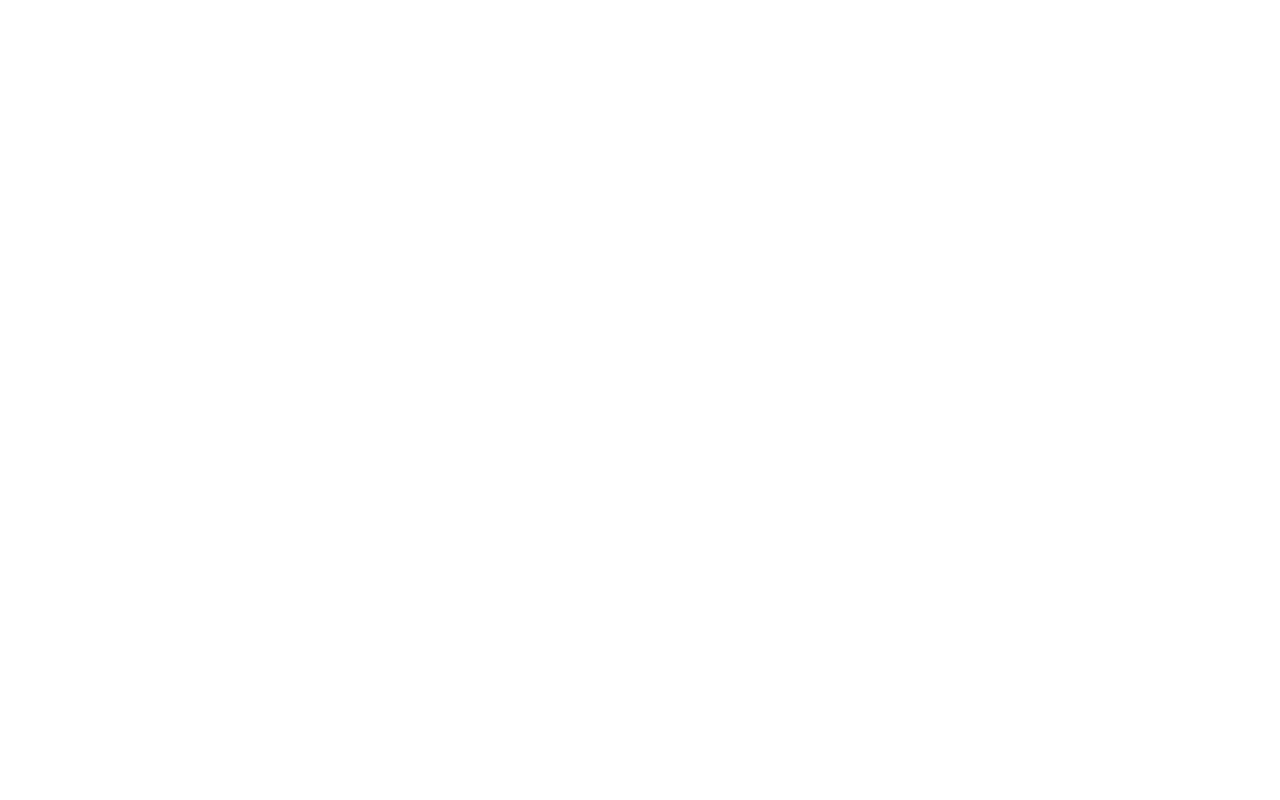
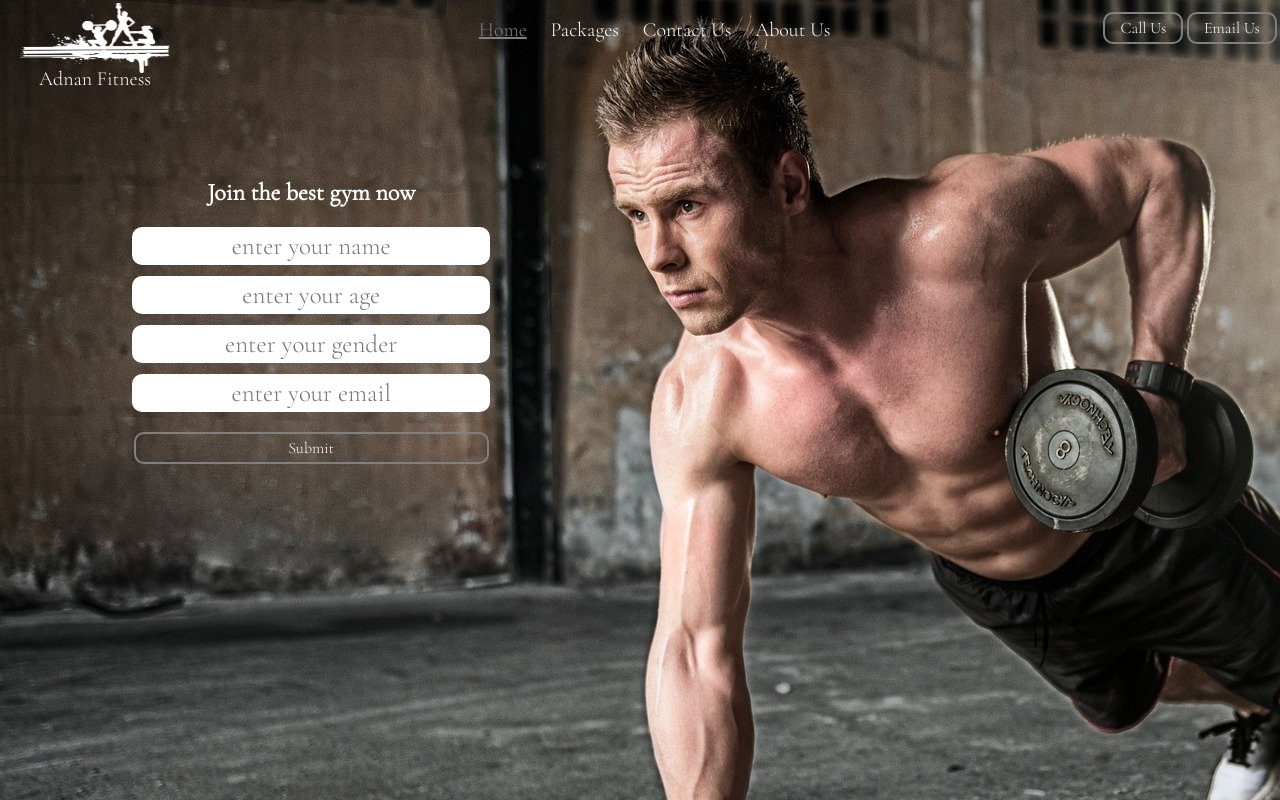
Before and after one commit to adnanali000/Gym-Website-using-html-and-css, a plain HTML site: page index.html in a window 1280 px wide. Drawn offline with nearby package versions, Linux system fonts and the light colour scheme.

Commit message:
gym website for beginners deploy

```diff
--- a/index.html
+++ b/index.html
@@ -4,8 +4,58 @@
     <meta charset="UTF-8">
     <meta name="viewport" content="width=device-width, initial-scale=1.0">
     <title>Adnan Fitness Mania</title>
+    <link rel="preconnect" href="https://fonts.gstatic.com">
+<link href="https://fonts.googleapis.com/css2?family=Cormorant+Garamond:wght@300&display=swap" rel="stylesheet">
+    <link rel="stylesheet" href="style.css">
 </head>
 <body>
+    <header class="header">
+        <!-- logo side -->
+        <div class="left">
+            <img src="images/logo.png" alt="">
+            <div>Adnan Fitness</div>
+
+        </div>
+
+        <!-- navbar side -->
+        <div class="center">
+            <ul class="navbar">
+                <li><a href="#" class="active">Home</a></li>
+                <li><a href="#">Packages</a></li>
+                <li><a href="#">Contact Us</a></li>
+                <li><a href="#">About Us</a></li>
+            </ul>
+
+        </div>
+
+        <!-- remaining work -->
+        <div class="right">
+           <button class="btn">Call Us</button>
+           <button class="btn">Email Us</button>
+
+        </div>
+
+    </header>
+
+    <div class="container">
+        <h2>Join the best gym now</h2>
+        <form action="random.php">
+            <div class="form-group">
+                <input type="text" placeholder="enter your name">
+            </div>
+            <div class="form-group">
+                <input type="text" placeholder="enter your age">
+            </div>
+            <div class="form-group">
+                <input type="text" placeholder="enter your gender">
+            </div>
+
+            <div class="form-group">
+                <input type="email" placeholder="enter your email">
+            </div>
+            <button class="btn">Submit</button>
+        </form>
+    </div>
 
 </body>
 </html>
--- a/style.css
+++ b/style.css
@@ -0,0 +1,102 @@
+body{
+    font-family:'Cormorant Garamond', serif;
+    margin: 0px;
+    padding: 0px;
+    background: url('images/gym.jpg');
+    color: white;
+}
+
+.left{
+    display: inline-block;
+    position: absolute;
+    left: 20px;
+    top: 3px;
+
+}
+.left img{
+    width: 150px;
+    height: 70px;
+    filter: invert(100%);
+}
+.left div{
+    text-align: center;
+    line-height: 2px;
+    font-size: 20px;
+}
+.center{
+    display: block;
+    width: 33%;
+    margin: 2px auto;
+
+
+
+}
+.right{
+    display: inline-block;
+    position: absolute;
+    right: 3px;
+    top: 12px;
+}
+
+.navbar{
+    display: inline-block;
+}
+
+.navbar li{
+    display: inline-block;
+    font-size: 20px;
+}
+.navbar li a{
+    color: white;
+    text-decoration: none;
+    padding: 15px 10px;
+}
+.navbar li a:hover,.navbar li a.active{
+    text-decoration: underline;
+    color: grey;
+}
+
+.btn{
+    margin: 0xp 8px;
+    color: white;
+    background-color: transparent;
+    font-size: 16px;
+    padding: 4px 15px;
+    border: 2px solid grey;
+    border-radius: 10px;
+    cursor: pointer;
+    font-family: 'Cormorant Garamond', serif;
+}
+.btn:hover{
+    background-color: rgb(16, 17, 16);
+}
+.container{
+    margin: 80px 50px;
+    padding: 20px 50px;
+    width: 33%;
+    border-radius: 10px;
+
+
+}
+
+.form-group input{
+    text-align: center;
+    font-family: 'Cormorant Garamond', serif;
+    color: black;
+    font-size: 25px;
+    display: block;
+    width: 350px;
+    padding: 2px;
+    margin: 11px auto;
+    border: 2px solid white;
+    border-radius: 10px;
+
+}
+.container h2{
+    text-align: center;
+}
+.container button{
+    display: block;
+    width: 84%;
+    margin: 20px auto;
+}
```
